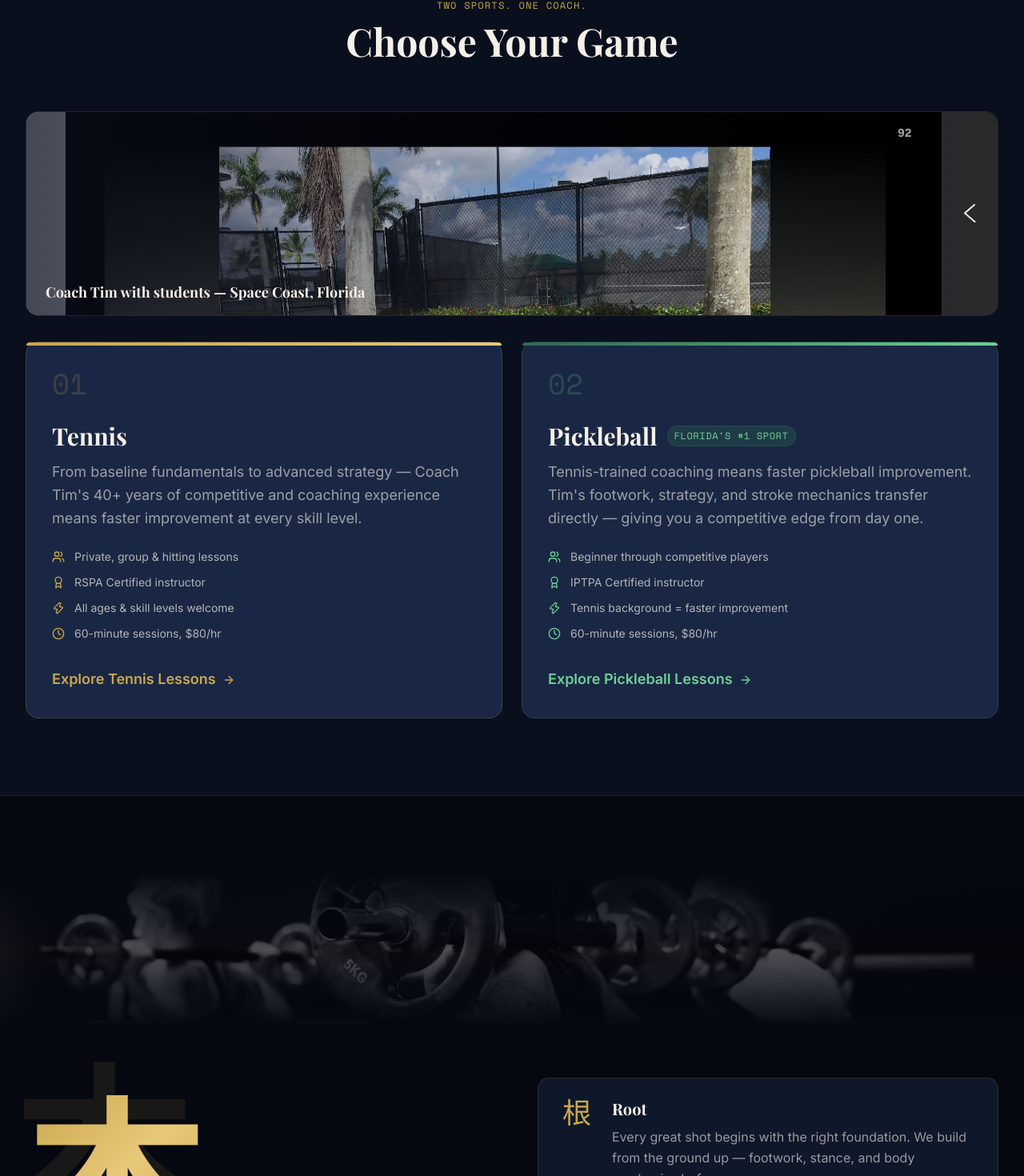
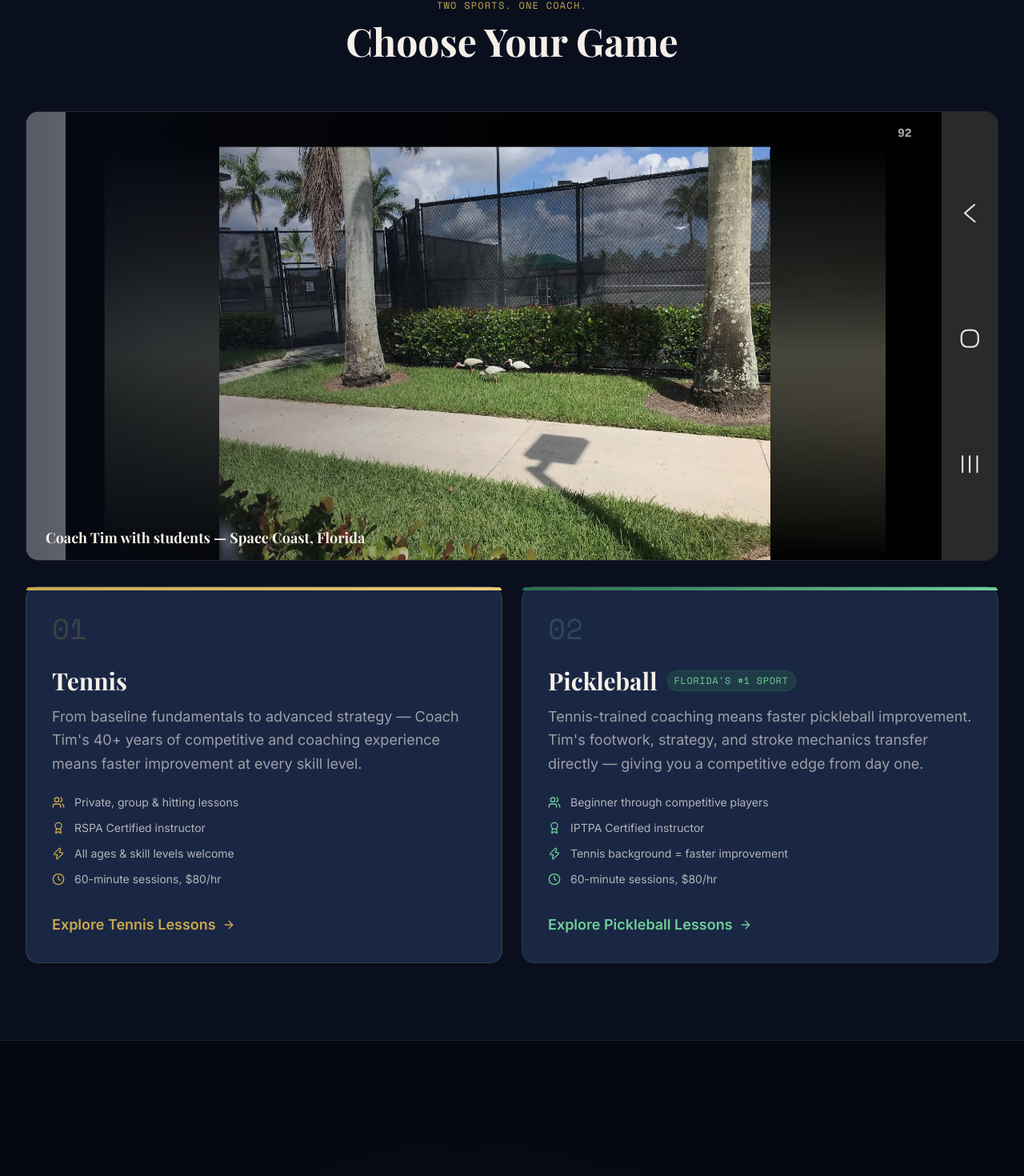
Before and after one commit to Bradpalubicki/hontennis-v2, a Next.js app: page / in a window 1280 px wide. Shown: the part 979-2449 px from the top of the page at 80% size. Built offline with nearby package versions, Linux system fonts and the light colour scheme; no server answers; a web font is replaced by a local one.

Commit message:
fix(photos): all banners show full image — replaced fill+fixed-height with natural img tags across all pages

```diff
--- a/src/components/AboutSection.tsx
+++ b/src/components/AboutSection.tsx
@@ -153,14 +153,9 @@ export default function AboutSection() {
 
         {/* Testimonials */}
         {/* Florida court atmosphere photo banner */}
-        <div className="relative w-full h-40 rounded-2xl overflow-hidden mb-12 border border-[#C9A84C]/10">
-          <Image
-            src="/images/tim-action-1.jpg"
-            alt="Florida tennis courts — Space Coast"
-            fill
-            className="object-cover object-top"
-            sizes="100vw"
-          />
+        <div className="relative w-full rounded-2xl overflow-hidden mb-12 border border-[#C9A84C]/10">
+          {/* eslint-disable-next-line @next/next/no-img-element */}
+          <img src="/images/tim-action-1.jpg" alt="Florida tennis courts — Space Coast" className="w-full h-auto block" />
           <div className="absolute inset-0 bg-[#0A0F1E]/60" />
           <div className="absolute inset-0 flex items-center justify-center">
             <p className="text-[#C9A84C] font-mono text-xs tracking-widest uppercase">Tim&apos;s courts — Space Coast, Florida</p>
--- a/src/components/PhilosophySection.tsx
+++ b/src/components/PhilosophySection.tsx
@@ -34,14 +34,9 @@ export default function PhilosophySection() {
   return (
     <section className="py-24 bg-[#050810] section-divider">
       {/* Full-width photo banner above section */}
-      <div className="relative w-full h-48 mb-16 overflow-hidden">
-        <Image
-          src="/images/tennis-court-wide.webp"
-          alt="Tennis court — Space Coast Florida"
-          fill
-          className="object-cover object-center"
-          sizes="100vw"
-        />
+      <div className="relative w-full mb-16 overflow-hidden">
+        {/* eslint-disable-next-line @next/next/no-img-element */}
+        <img src="/images/tennis-court-wide.webp" alt="Tennis court — Space Coast Florida" className="w-full h-auto block" />
         <div className="absolute inset-0 bg-[#050810]/70" />
         <div className="absolute inset-0 bg-gradient-to-b from-[#050810] via-transparent to-[#050810]" />
       </div>
--- a/src/components/ServiceAreaSection.tsx
+++ b/src/components/ServiceAreaSection.tsx
@@ -86,14 +86,9 @@ export default function ServiceAreaSection() {
             </div>
 
             {/* Clinic photo */}
-            <div className="mt-6 relative rounded-xl overflow-hidden border border-[#C9A84C]/15 h-48">
-              <Image
-                src="/images/coach-tim-clinic.webp"
-                alt="Coach Tim running a clinic on the Space Coast"
-                fill
-                className="object-cover object-top"
-                sizes="(max-width: 1024px) 100vw, 50vw"
-              />
+            <div className="mt-6 relative rounded-xl overflow-hidden border border-[#C9A84C]/15">
+              {/* eslint-disable-next-line @next/next/no-img-element */}
+              <img src="/images/coach-tim-clinic.webp" alt="Coach Tim running a clinic on the Space Coast" className="w-full h-auto block" />
               <div className="absolute inset-0 bg-[#0A0F1E]/50" />
               <div className="absolute inset-0 flex items-end p-4">
                 <a
--- a/src/components/SportSplitSection.tsx
+++ b/src/components/SportSplitSection.tsx
@@ -25,16 +25,15 @@ export default function SportSplitSection() {
           </h2>
         </motion.div>
 
-        {/* Clinic photo banner — object-top ensures heads always visible */}
-        <motion.div {...fade(0.05)} className="relative w-full h-64 rounded-2xl overflow-hidden mb-8 border border-[#C9A84C]/15">
-          <Image
+        {/* Clinic photo banner — natural height, no crop */}
+        <motion.div {...fade(0.05)} className="relative w-full rounded-2xl overflow-hidden mb-8 border border-[#C9A84C]/15">
+          {/* eslint-disable-next-line @next/next/no-img-element */}
+          <img
             src="/images/tim-with-ladies.jpg"
             alt="Coach Tim Brielmaier with students after a tennis lesson — Space Coast, Florida"
-            fill
-            className="object-cover object-top"
-            sizes="(max-width: 1280px) 100vw, 1280px"
+            className="w-full h-auto block"
           />
-          <div className="absolute inset-0 bg-gradient-to-r from-[#0A0F1E]/70 via-[#0A0F1E]/20 to-transparent" />
+          <div className="absolute inset-0 bg-gradient-to-r from-[#0A0F1E]/60 via-[#0A0F1E]/10 to-transparent" />
           <div className="absolute bottom-4 left-6">
             <p className="text-[#F5F0E8] text-lg font-bold leading-snug" style={{ fontFamily: "var(--font-playfair)" }}>
               Coach Tim with students — Space Coast, Florida
```
